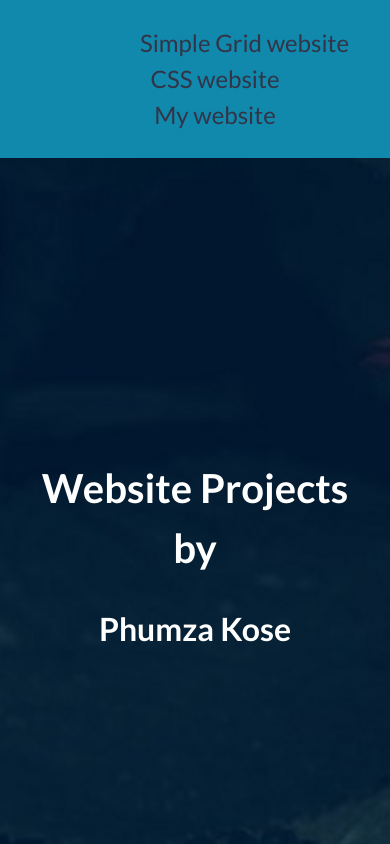
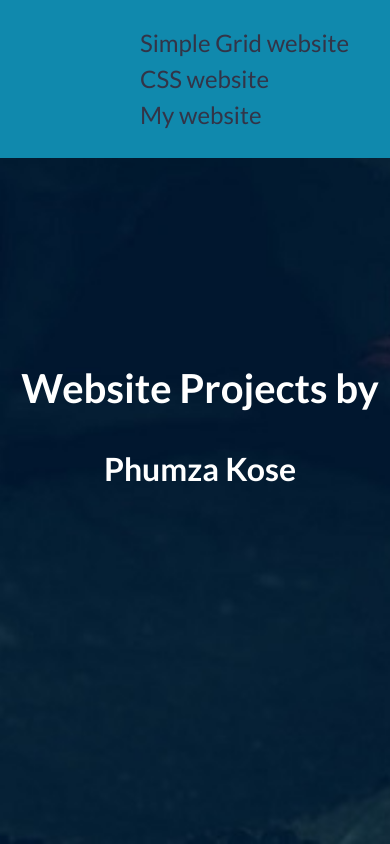
Before and after one commit to Phumzakose/Landing-page, a plain HTML site: page index.html in a window 390 px wide. Shown: the top 844 px of the page. Drawn offline with Linux system fonts and the light colour scheme.

Commit message:
modified the navigation bar

```diff
--- a/index.html
+++ b/index.html
@@ -9,7 +9,7 @@
     <link href="simple-grid.css" rel="stylesheet" />
   </head>
   <body>
-    <header></header>
+    <div class="wrapper">
       <nav>
         <ul>
           <li>
@@ -29,5 +29,6 @@
         <h1 class="center">Website Projects by</h1>
         <h2 class="center">Phumza Kose</h2>
       </div>
+    </div>
   </body>
 </html>
--- a/style.css
+++ b/style.css
@@ -42,5 +42,30 @@ a:active {
   font-style: italic;
 }
 .container {
-  margin-top: 300px;
+  margin-top: 200px;
 }
+@media (max-width: 600px) {
+  nav {
+    float:none
+    display: block;
+    text-align: left;
+  }
+  .wrapper{
+    width:400px;
+  }
+  a:link {
+    text-decoration: none;
+  }
+  a:visited {
+    color: black;
+  }
+  a:hover {
+    color: lightgray;
+    font-weight: bold;
+    text-decoration: underline;
+  }
+  a:active {
+    background-color: #1089ad;
+    font-style: italic;
+  }
+}
```
Lines whose indentation alone changed are shown as unchanged.
